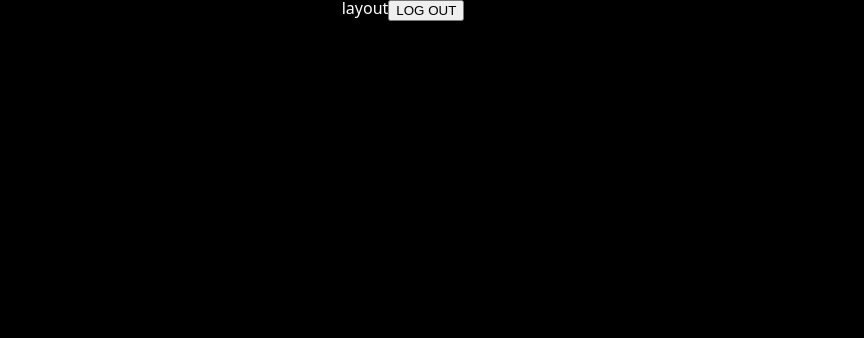
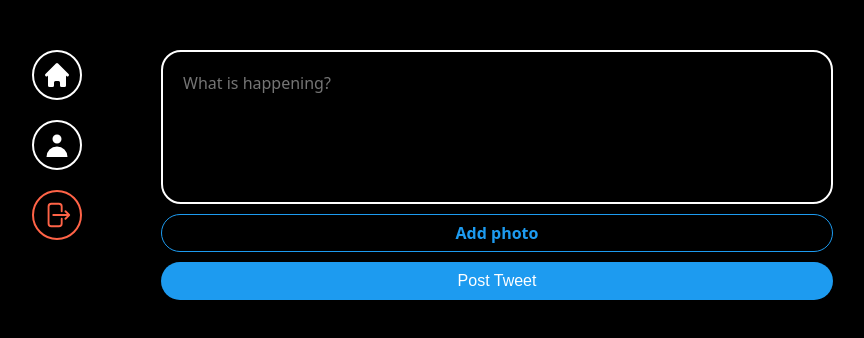
Before and after one commit to jw1011/nwitter-reloaded, a React (Vite) app: page / in a window 1280 px wide. Shown: the top 338 px of the page, without its empty margins (237-1101 px from the left). Built offline with nearby package versions, Linux system fonts and the light colour scheme; no server answers; sample sign-in values are in the browser's storage.

Commit message:
upload tweets

```diff
--- a/src/components/layout.tsx
+++ b/src/components/layout.tsx
@@ -1,10 +1,100 @@
-import { Outlet } from "react-router-dom";
+import { Outlet, Link, useNavigate } from "react-router-dom";
+import { styled } from "styled-components";
+import { auth } from "../firebase";
+
+const Wrapper = styled.div`
+  display: grid;
+  gap: 20px;
+  grid-template-columns: 1fr 4fr;
+  height: 100px;
+  padding: 50px 0px;
+  width: 100%;
+  max-width: 860px;
+`;
+const Menu = styled.div`
+  display: flex;
+  flex-direction: column;
+  align-items: center;
+  gap: 20px;
+`;
+const MenuItem = styled.div`
+  cursor: pointer;
+  display: flex;
+  align-items: center;
+  justify-content: center;
+  border: 2px solid white;
+  height: 50px;
+  width: 50px;
+  border-radius: 50%;
+  svg {
+    width: 30px;
+    fill: white;
+  }
+  &.log-out {
+    border-color: tomato;
+    svg {
+      fill: tomato;
+    }
+  }
+`;
 
 export default function Layout() {
+  const navigate = useNavigate();
+  const onLogOut = async () => {
+    const ok = confirm("Are you sure you want to log out?");
+    if (ok) {
+      await auth.signOut();
+      navigate("/login");
+    }
+  };
   return (
-    <>
-      <h2>layout</h2>
+    <Wrapper>
+      <Menu>
+        <Link to="/">
+          <MenuItem>
+            <svg
+              xmlns="http://www.w3.org/2000/svg"
+              className="h-5 w-5"
+              viewBox="0 0 20 20"
+              fill="currentColor"
+            >
+              <path d="M10.707 2.293a1 1 0 00-1.414 0l-7 7a1 1 0 001.414 1.414L4 10.414V17a1 1 0 001 1h2a1 1 0 001-1v-2a1 1 0 011-1h2a1 1 0 011 1v2a1 1 0 001 1h2a1 1 0 001-1v-6.586l.293.293a1 1 0 001.414-1.414l-7-7z" />
+            </svg>
+          </MenuItem>
+        </Link>
+        <Link to="/profile">
+          <MenuItem>
+            <svg
+              xmlns="http://www.w3.org/2000/svg"
+              className="h-5 w-5"
+              viewBox="0 0 20 20"
+              fill="currentColor"
+            >
+              <path
+                fillRule="evenodd"
+                d="M10 9a3 3 0 100-6 3 3 0 000 6zm-7 9a7 7 0 1114 0H3z"
+                clipRule="evenodd"
+              />
+            </svg>
+          </MenuItem>
+        </Link>
+
+        <MenuItem onClick={onLogOut} className="log-out">
+          <svg
+            xmlns="http://www.w3.org/2000/svg"
+            viewBox="0 0 24 24"
+            fill="currentColor"
+            className="w-6 h-6"
+          >
+            <path
+              fill-rule="evenodd"
+              d="M7.5 3.75A1.5 1.5 0 006 5.25v13.5a1.5 1.5 0 001.5 1.5h6a1.5 1.5 0 001.5-1.5V15a.75.75 0 011.5 0v3.75a3 3 0 01-3 3h-6a3 3 0 01-3-3V5.25a3 3 0 013-3h6a3 3 0 013 3V9A.75.75 0 0115 9V5.25a1.5 1.5 0 00-1.5-1.5h-6zm10.72 4.72a.75.75 0 011.06 0l3 3a.75.75 0 010 1.06l-3 3a.75.75 0 11-1.06-1.06l1.72-1.72H9a.75.75 0 010-1.5h10.94l-1.72-1.72a.75.75 0 010-1.06z"
+              clip-rule="evenodd"
+            />
+          </svg>
+        </MenuItem>
+      </Menu>
       <Outlet />
-    </>
+    </Wrapper>
   );
 }
--- /dev/null
+++ b/src/components/post-tweet-form.tsx
@@ -0,0 +1,113 @@
+import { addDoc, collection } from "firebase/firestore";
+import React, { useState } from "react";
+import styled from "styled-components";
+import { db, auth } from "../firebase";
+
+const Form = styled.form`
+  display: flex;
+  flex-direction: column;
+  gap: 10px;
+`;
+const TextArea = styled.textarea`
+  border: 2px solid white;
+  padding: 20px;
+  border-radius: 20px;
+  font-size: 16px;
+  color: white;
+  background-color: black;
+  width: 100%;
+  resize: none;
+  font-family: system-ui, -apple-system, BlinkMacSystemFont, "Segoe UI", Roboto,
+    Oxygen, Ubuntu, Cantarell, "Open Sans", "Helvetica Neue", sans-serif;
+  &::placeholder {
+    font-size: 16px;
+  }
+  &:focus {
+    outline: none;
+    border-color: #1d9bf0;
+  }
+`;
+const AttachFileButton = styled.label`
+  padding: 10px 0px;
+  color: #1d9bf0;
+  text-align: center;
+  border-radius: 20px;
+  border: 1px solid #1d9bf0;
+  font-weight: 600;
+  cursor: pointer;
+`;
+const AttachFileInput = styled.input`
+  display: none;
+`;
+const SubmitBtn = styled.input`
+  background-color: #1d9bf0;
+  color: white;
+  border: none;
+  padding: 10px 0px;
+  border-radius: 20px;
+  font-size: 16px;
+  cursor: pointer;
+  &:hover,
+  &:active {
+    opacity: 0.9;
+  }
+`;
+
+export default function PostTweetForm() {
+  const [isLoading, setLoading] = useState(false);
+  const [tweet, setTweet] = useState("");
+  const [file, setFile] = useState<File | null>(null);
+  const onChange = (e: React.ChangeEvent<HTMLTextAreaElement>) => {
+    setTweet(e.target.value);
+  };
+  const onFileChange = (e: React.ChangeEvent<HTMLInputElement>) => {
+    const { files } = e.target;
+    if (files && files.length === 1) {
+      setFile(files[0]);
+    }
+  };
+
+  const onSubmit = async (e: React.FormEvent<HTMLFormElement>) => {
+    e.preventDefault();
+    const user = auth.currentUser;
+    if (!user || isLoading || tweet === "" || tweet.length > 180) return;
+
+    try {
+      setLoading(true);
+      await addDoc(collection(db, "tweets"), {
+        tweet,
+        createAt: Date.now(),
+        username: user.displayName || "Anonymous",
+        userId: user.uid,
+      });
+    } catch (e) {
+      console.log(e);
+    } finally {
+      setLoading(false);
+    }
+  };
+  return (
+    <Form onSubmit={onSubmit}>
+      <TextArea
+        rows={5}
+        maxLength={180}
+        onChange={onChange}
+        value={tweet}
+        placeholder="What is happening?"
+      />
+      <AttachFileButton htmlFor="file">
+        {file ? "Photo added✅" : "Add photo"}
+      </AttachFileButton>
+      <AttachFileInput
+        onChange={onFileChange}
+        type="file"
+        id="file"
+        accept="image/*"
+      />
+      <SubmitBtn
+        type="submit"
+        value={isLoading ? "Posting..." : "Post Tweet"}
+      />
+    </Form>
+  );
+}
--- a/src/firebase.ts
+++ b/src/firebase.ts
@@ -2,6 +2,8 @@
 import { initializeApp } from "firebase/app";
 import { getAnalytics } from "firebase/analytics";
 import { getAuth } from "firebase/auth";
+import { getStorage } from "firebase/storage";
+import { getFirestore } from "firebase/firestore";
 // TODO: Add SDKs for Firebase products that you want to use
 // https://firebase.google.com/docs/web/setup#available-libraries
 
@@ -22,3 +24,7 @@
 const analytics = getAnalytics(app);
 
 export const auth = getAuth(app);
+
+export const storage = getStorage(app);
+
+export const db = getFirestore(app);
--- a/src/routes/home.tsx
+++ b/src/routes/home.tsx
@@ -1,12 +1,12 @@
-import { auth } from "../firebase";
+import PostTweetForm from "../components/post-tweet-form";
+import { styled } from "styled-components";
+
+const Wrapper = styled.div``;
 
 export default function Home() {
-  const logOut = () => {
-    auth.signOut();
-  };
   return (
-    <h1>
-      <button onClick={logOut}>LOG OUT</button>
-    </h1>
+    <Wrapper>
+      <PostTweetForm />
+    </Wrapper>
   );
 }
```
